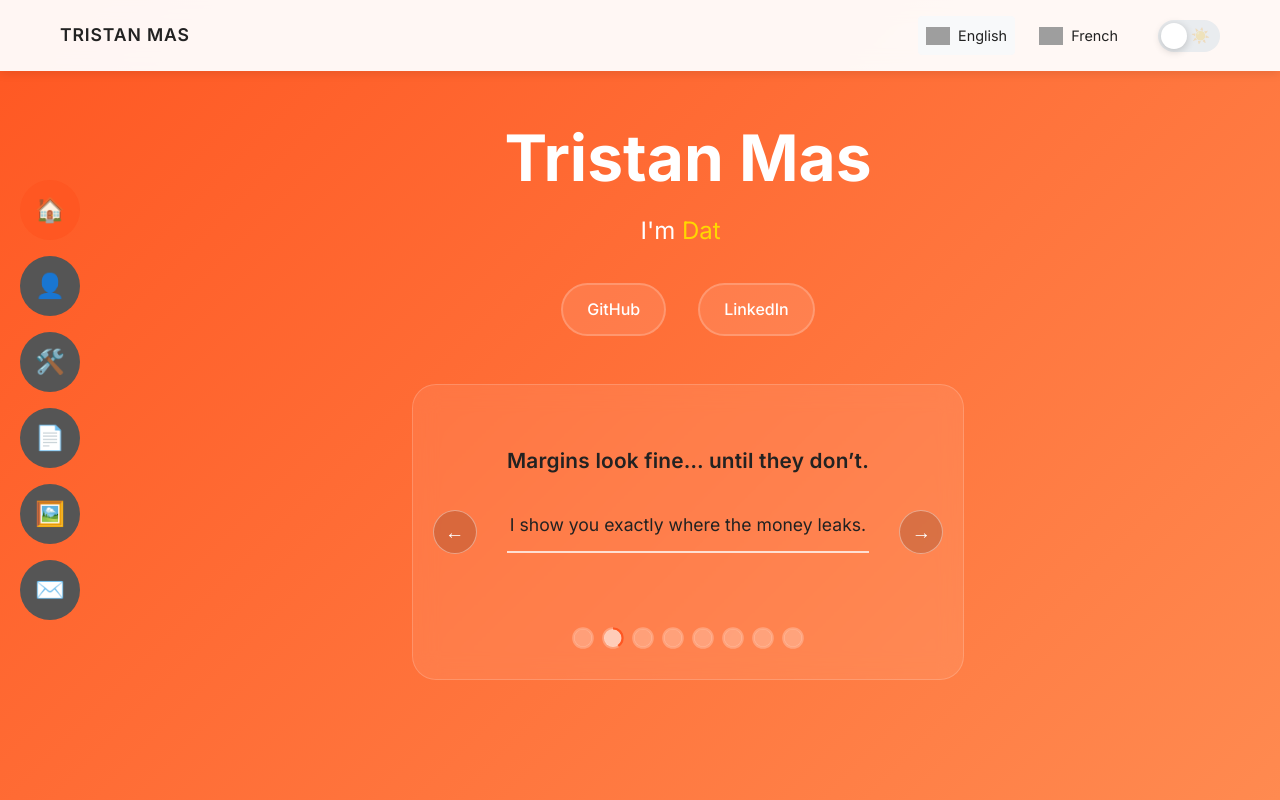
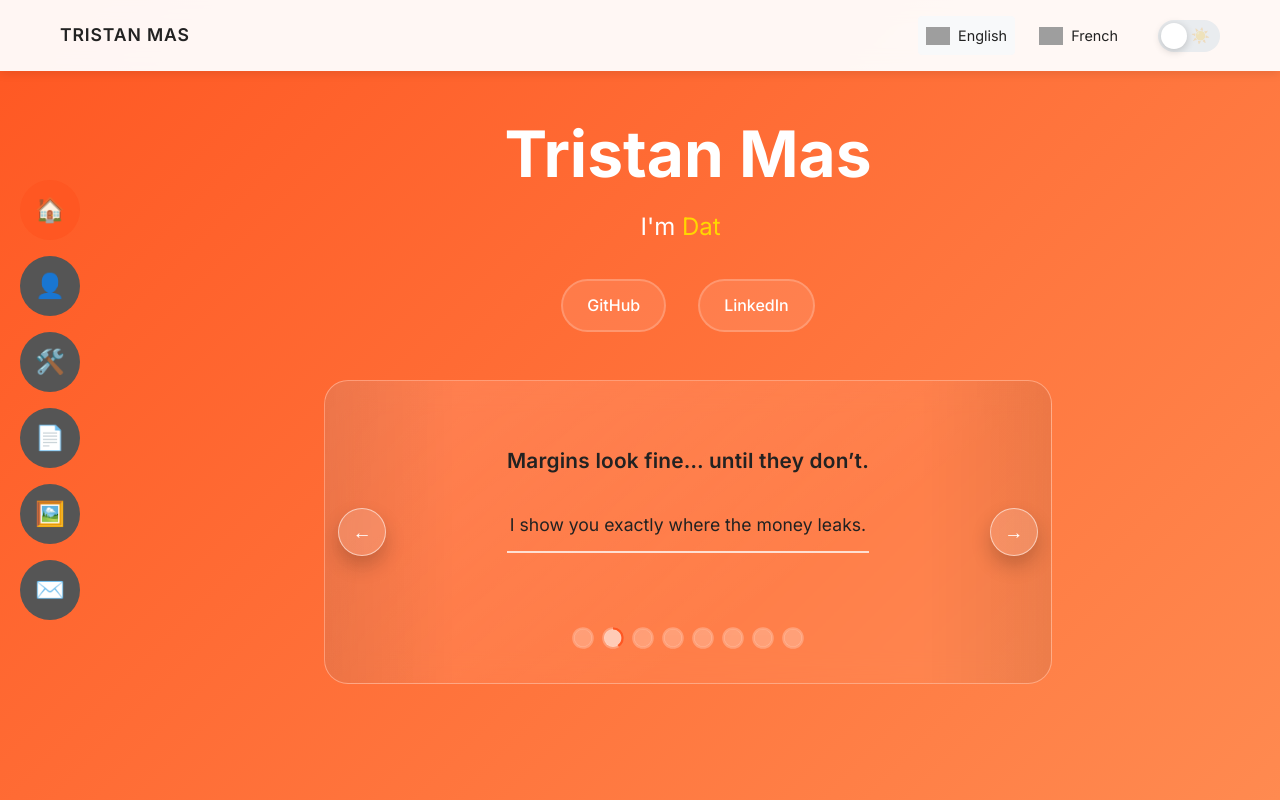
Before and after one commit to MasTristan/portfolio, a website built with Vite: page index.html in a window 1280 px wide. Shown: the top 800 px of the page. Built offline with nearby package versions, Linux system fonts and the light colour scheme; grey boxes are pictures that could not be loaded; files whose address does not match are found by name.

Commit message:
Adjust hero carousel styling

```diff
--- a/src/styles/hero.css
+++ b/src/styles/hero.css
@@ -71,15 +71,33 @@
 
 .hero-carousel {
   margin-top: 3rem;
-  padding: 2rem 2.5rem;
+  padding: 2.25rem clamp(2.5rem, 6vw, 3.75rem);
   border-radius: 24px;
-  background: rgba(255, 255, 255, 0.08);
-  border: 1px solid rgba(255, 255, 255, 0.18);
-  backdrop-filter: blur(12px);
+  background: linear-gradient(
+    145deg,
+    rgba(255, 255, 255, 0.15) 0%,
+    rgba(255, 255, 255, 0.05) 65%
+  );
+  border: 1px solid rgba(255, 255, 255, 0.28);
+  backdrop-filter: blur(14px);
   position: relative;
   overflow: hidden;
   transition: box-shadow 0.3s ease, transform 0.3s ease;
   touch-action: pan-y;
+}
+.hero-carousel::before {
+  content: '';
+  position: absolute;
+  inset: 0;
+  background: linear-gradient(90deg, rgba(0, 0, 0, 0.16), transparent 18%, transparent 82%, rgba(0, 0, 0, 0.16));
+  pointer-events: none;
+  opacity: 0.45;
+  z-index: 0;
+}
+
+.hero-carousel > * {
+  position: relative;
+  z-index: 1;
 }
 
 .hero-carousel:hover,
@@ -95,11 +113,12 @@
   gap: 1.5rem;
   min-height: 180px;
   position: relative;
+  padding-inline: clamp(2.75rem, 8vw, 4.25rem);
 }
 
 .carousel-slide {
   grid-area: 1 / 1 / -1 / -1;
-  max-width: 640px;
+  max-width: min(640px, 100%);
   text-align: center;
   display: flex;
   flex-direction: column;
@@ -177,17 +196,18 @@
   position: absolute;
   top: 50%;
   transform: translateY(-50%);
-  width: 44px;
-  height: 44px;
+  width: 48px;
+  height: 48px;
   border-radius: 50%;
-  border: 1px solid rgba(255, 255, 255, 0.4);
-  background: rgba(0, 0, 0, 0.15);
+  border: 1px solid rgba(255, 255, 255, 0.55);
+  background: rgba(255, 255, 255, 0.14);
+  box-shadow: 0 10px 20px rgba(0, 0, 0, 0.2);
   color: inherit;
   display: inline-flex;
   align-items: center;
   justify-content: center;
   cursor: pointer;
-  transition: background 0.3s ease, transform 0.3s ease, border 0.3s ease;
+  transition: background 0.3s ease, transform 0.3s ease, border 0.3s ease, box-shadow 0.3s ease;
   z-index: 2;
 }
 
@@ -198,9 +218,10 @@
 
 .carousel-arrow:hover,
 .carousel-arrow:focus-visible {
-  background: rgba(255, 255, 255, 0.25);
-  border-color: rgba(255, 255, 255, 0.6);
-  transform: translateY(-50%) scale(1.05);
+  background: rgba(255, 255, 255, 0.35);
+  border-color: rgba(255, 255, 255, 0.85);
+  transform: translateY(-50%) scale(1.07);
+  box-shadow: 0 14px 28px rgba(0, 0, 0, 0.25);
 }
 
 .carousel-arrow:focus-visible {
@@ -209,11 +230,11 @@
 }
 
 .carousel-arrow--prev {
-  left: 1.25rem;
+  left: 0.85rem;
 }
 
 .carousel-arrow--next {
-  right: 1.25rem;
+  right: 0.85rem;
 }
 
 .carousel-dots {
```
